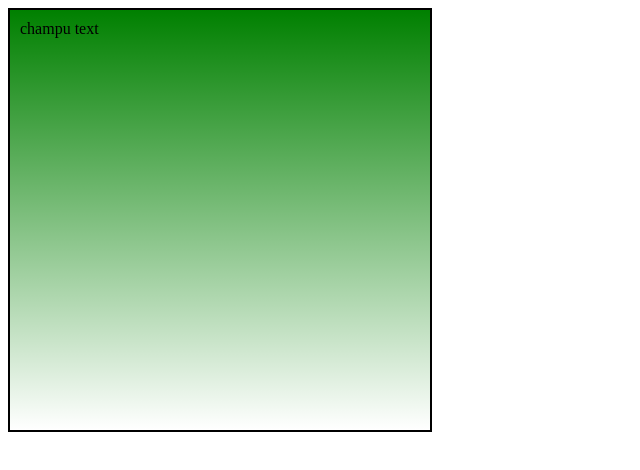
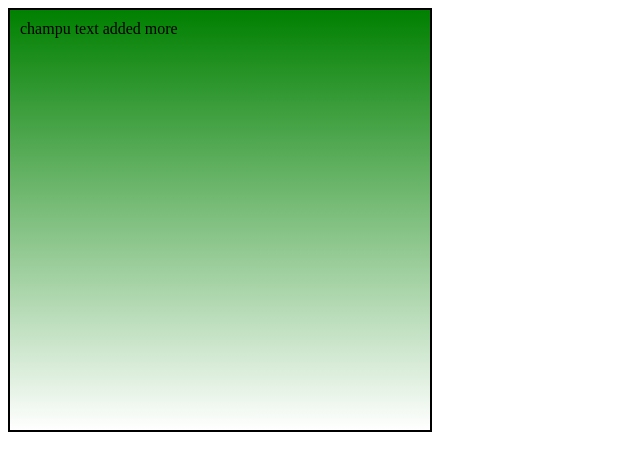
Before and after one commit to mudassir-khan-tech/css_project, a plain HTML site: page index.html in a window 1280 px wide. Shown: the full height of the page, 0-640 px from the left. Drawn offline with Linux system fonts and the light colour scheme.

Commit message:
new wowwww

```diff
--- a/index.html
+++ b/index.html
@@ -19,7 +19,7 @@
 <body>
 
     <div id="box">
-      champu text
+      champu text added more
     </div>
 
 </body>
```
